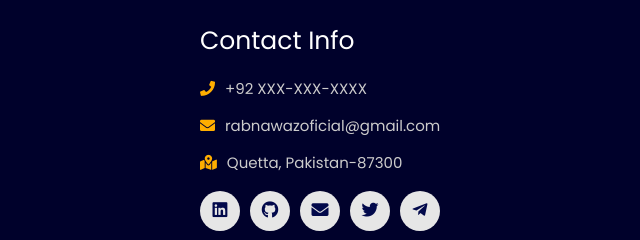
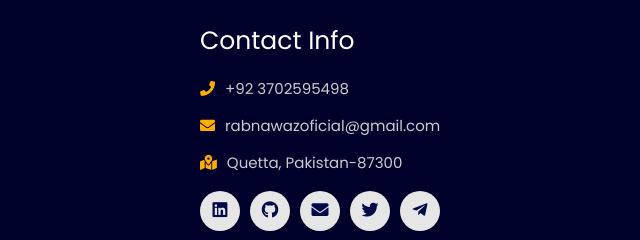
Before and after one commit to rabnawaz73/MyPorfolio, a website: page public/index.html in a window 1280 px wide. Shown: the part 3631-3871 px from the top of the page, 640-1280 px from the left. Drawn offline with nearby package versions, Linux system fonts and the light colour scheme.

Commit message:
Update index.html

```diff
--- a/public/index.html
+++ b/public/index.html
@@ -229,7 +229,7 @@
 
       <div class="box">
           <h3>contact info</h3>
-          <p> <i class="fas fa-phone"></i>+92 XXX-XXX-XXXX</p>
+          <p> <i class="fas fa-phone"></i>+92 3702595498</p>
           <p> <i class="fas fa-envelope"></i>rabnawazoficial@gmail.com</p>
           <p> <i class="fas fa-map-marked-alt"></i>Quetta, Pakistan-87300</p>
           <div class="share">
```
